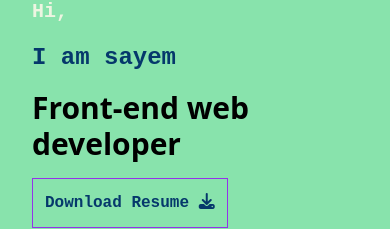
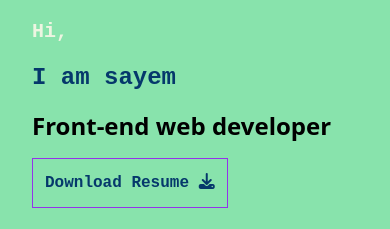
Before and after one commit to Sayemhaque/Porfolio-site, a React (Create React App) app: page / in a window 390 px wide. Shown: the part 477-706 px from the top of the page. Built offline with nearby package versions, Linux system fonts and the light colour scheme; grey boxes are pictures that could not be loaded.

Commit message:
changes:title size and added live site link to readme

```diff
--- a/src/components/Hero.js
+++ b/src/components/Hero.js
@@ -8,7 +8,7 @@ const Hero = () => {
                 <img src="https://pbs.twimg.com/profile_images/1571873505855279105/MyMY1U9y_400x400.jpg" className="rounded-full object-contain h-[200px] w-[200px] sm:h-[300px] sm:w-[300px]" alt="" />
                <p className=" text-xl text-[#EDF5E1] mt-5  font-bold">Hi,</p>
                <h2 className="text-2xl sm:7xl font-bold text-[#05386B] ">I am sayem</h2>
-               <h3 className="text-3xl sm:7xl font-bold   font-sans md:text-5xl">Front-end web developer</h3>
+               <h3 className="text-2xl sm:7xl font-bold   font-sans md:text-5xl">Front-end web developer</h3>
                <button className="bg-transparent border  border-purple-600 font-bold text-[#05386B] hover:text-[#EDF5E1]  hover:bg-[#05386B] py-3 px-3 mt-5 duration-200">Download Resume <i class="fa-solid fa-download"></i></button>
             </div>
         </section>
```
Also changed, not shown: 1 other file (tests, documents, lock files or other folders).
